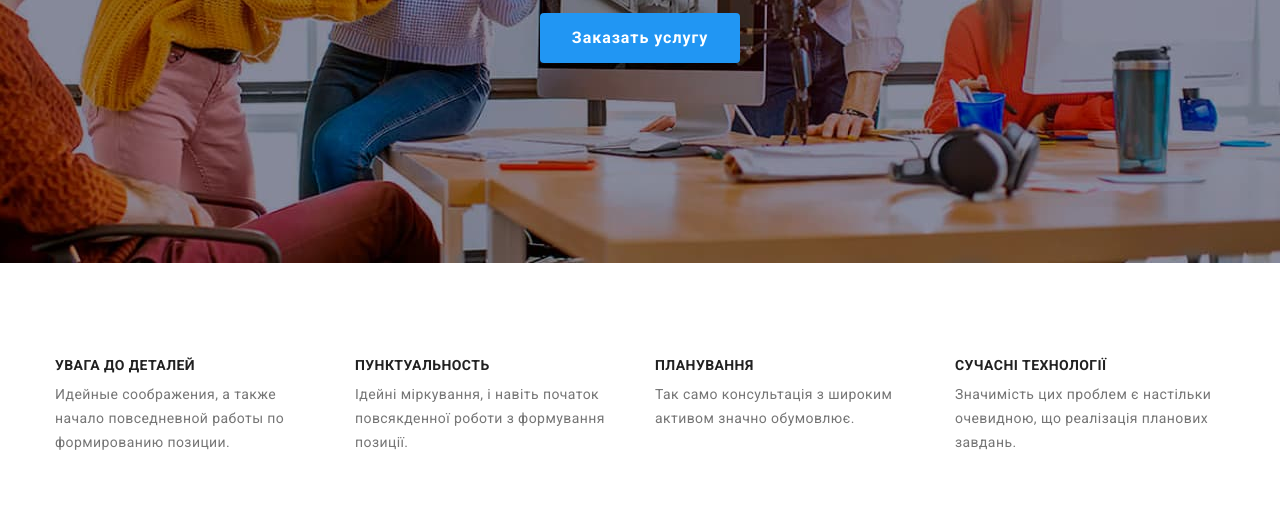
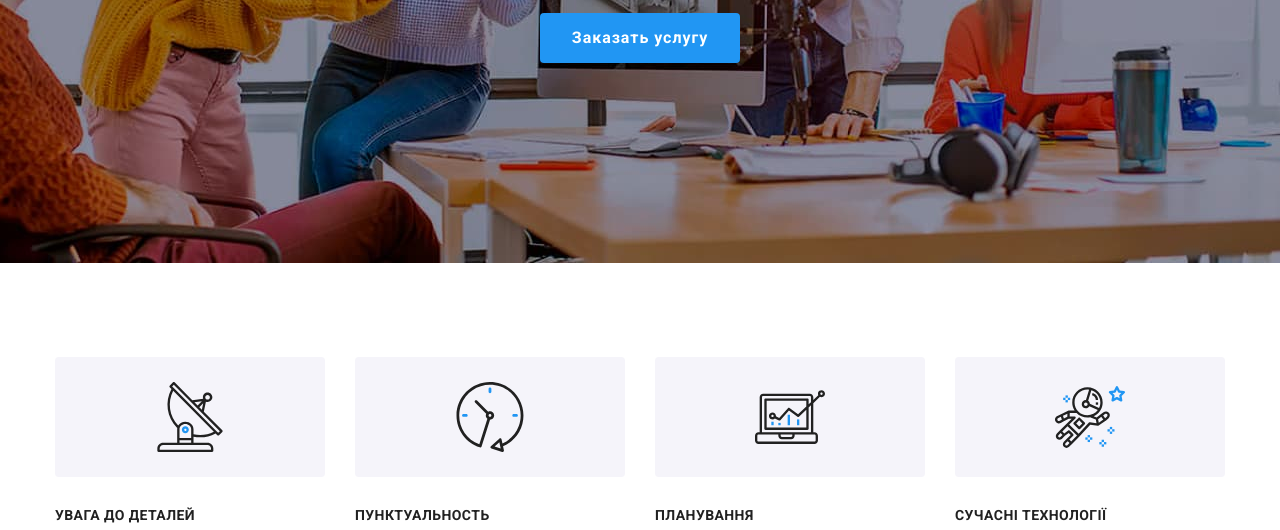
Before and after one commit to alexander-kulyk/goit-markup-hw-04, a plain HTML site: page index.html in a window 1280 px wide. Shown: the part 418-948 px from the top of the page. Drawn offline with nearby package versions, Linux system fonts and the light colour scheme.

Commit message:
specifics item icon

```diff
--- a/css/styles.css
+++ b/css/styles.css
@@ -249,7 +249,31 @@ body{
     line-height: 1.71;
     letter-spacing: 0.03em;
 }
+.specifics-list .item::before{
+    display: block;
+    content:'';
 
+    /* width: 270px; */
+    height: 120px;
+    margin-bottom: 30px;
+
+    background-repeat: no-repeat;
+    background-position: center;
+    border-radius: 4px;
+    background-color: #F5F4FA;
+}
+.icon-antenna::before{
+    background-image: url(../images/antenna\ 1.svg);
+}
+.icon-clock::before{
+    background-image: url(../images/clock\ 1.svg);
+}
+.icon-diagram::before{
+    background-image: url(../images/diagram\ 1.svg);
+}
+.icon-astronaut::before {
+    background-image: url(../images/astronaut\ 1.svg);
+}
 /* Чим ми займаємось */
 
 .what-we-do {
--- a/index.html
+++ b/index.html
@@ -49,19 +49,19 @@
            <div class="container">
                 <h2 class="specifics">Особливості</h2>
                 <ul class="specifics-list">
-                    <li  class="item">
+                    <li  class="item icon-antenna">
                         <h3>Увага до деталей</h3>
-                        <p>Идейные соображения, а также начало повседневной работы по формированию позиции.</p>
+                        <p>Ідейні міркування, і навіть початок повсякденної роботи з формування позиції.</p>
                     </li>
-                    <li class="item">
+                    <li class="item icon-clock">
                         <h3>Пунктуальность</h3>
                         <p>Ідейні міркування, і навіть початок повсякденної роботи з формування позиції.</p>
                     </li>
-                    <li class="item">
+                    <li class="item icon-diagram">
                         <h3>Планування</h3>
                         <p>Так само консультація з широким активом значно обумовлює.</p>
                     </li>
-                    <li class="item">
+                    <li class="item icon-astronaut">
                         <h3>Сучасні технології</h3>
                         <p>Значимість цих проблем є настільки очевидною, що реалізація планових завдань.</p>
                     </li>
```
Also changed, not shown: images/antenna 1.svg (added), images/astronaut 1.svg (added), images/clock 1.svg (added), images/diagram 1.svg (added), 1 other file.
